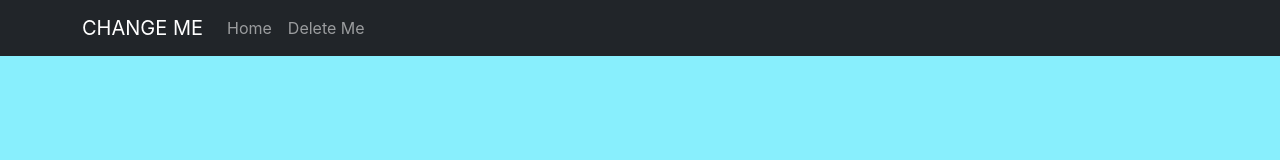
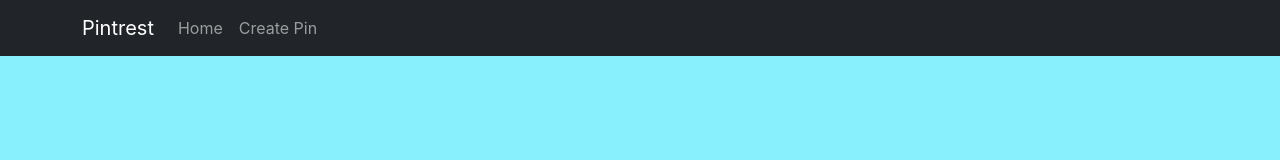
Before and after one commit to Oktiv20/Team-Pintrest, a Next.js app: page / in a window 1280 px wide. Shown: the top 160 px of the page. Built offline with nearby package versions, Linux system fonts and the light colour scheme.

Commit message:
edited NavBar to show website name, Home, and Create Pin tabs

```diff
--- a/components/NavBarAuth.js
+++ b/components/NavBarAuth.js
@@ -11,7 +11,7 @@ export default function NavBarAuth() {
     <Navbar collapseOnSelect expand="lg" bg="dark" variant="dark">
       <Container>
         <Link passHref href="/">
-          <Navbar.Brand>CHANGE ME</Navbar.Brand>
+          <Navbar.Brand>Pintrest</Navbar.Brand>
         </Link>
         <Navbar.Toggle aria-controls="responsive-navbar-nav" />
         <Navbar.Collapse id="responsive-navbar-nav">
--- a/components/NoAuthNavBar.js
+++ b/components/NoAuthNavBar.js
@@ -10,7 +10,7 @@ export default function NoAuthNavBar() {
     <Navbar collapseOnSelect expand="lg" bg="dark" variant="dark">
       <Container>
         <Link passHref href="/">
-          <Navbar.Brand>CHANGE ME</Navbar.Brand>
+          <Navbar.Brand>Pintrest</Navbar.Brand>
         </Link>
         <Navbar.Toggle aria-controls="responsive-navbar-nav" />
         <Navbar.Collapse id="responsive-navbar-nav">
@@ -20,7 +20,7 @@ export default function NoAuthNavBar() {
               <Nav.Link>Home</Nav.Link>
             </Link>
             <Link passHref href="/delete-me">
-              <Nav.Link>Delete Me</Nav.Link>
+              <Nav.Link>Create Pin</Nav.Link>
             </Link>
           </Nav>
         </Navbar.Collapse>
--- a/package.json
+++ b/package.json
@@ -1,8 +1,8 @@
 {
-  "name": "next-firebase-starter",
+  "name": "team-pintrest",
   "private": true,
   "version": "1.0.0",
-  "author": "Trinity Christiana",
+  "author": "Riley Tullis",
   "scripts": {
     "dev": "next dev",
     "build": "next build",
```
